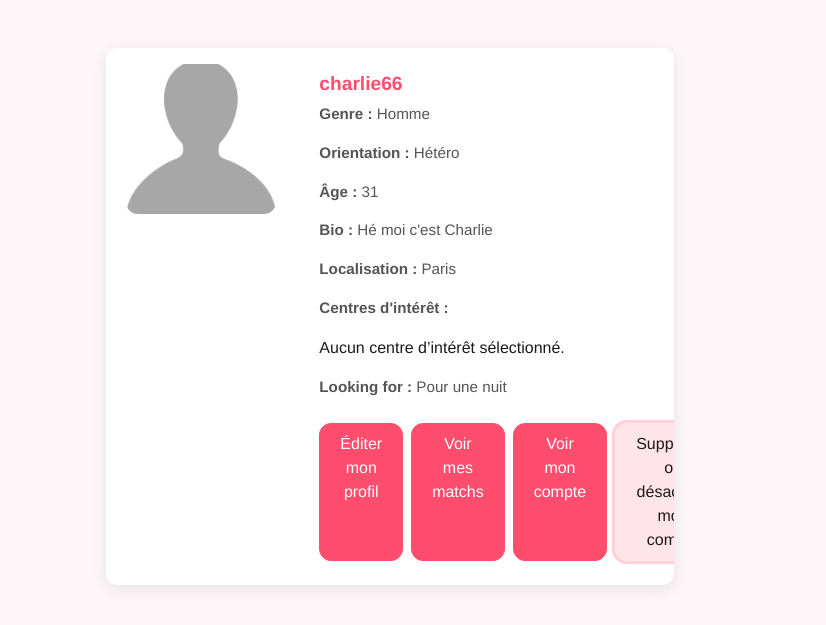
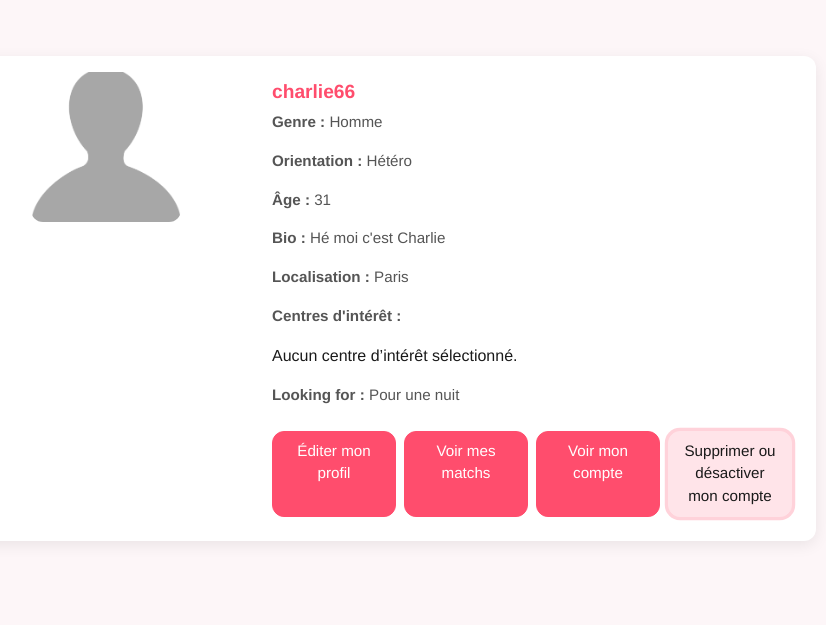
Before and after one commit to samyachd/simplove, a Django app: page /profiles/ in a window 1280 px wide. Shown: the part 63-688 px from the top of the page, without its empty margins (250-1076 px from the left). Run offline with Django 5.2, Linux system fonts and the light colour scheme; a user stored in the database is signed in; data comes from the database, SQL or seed files in the repository; some libraries are stand-ins or nearby versions.

Commit message:
réparation du style page profil

```diff
--- a/static/css/style.css
+++ b/static/css/style.css
@@ -171,6 +171,19 @@ h4, .h4{ font-size:1.25rem; font-weight:500; }
   color: #fff !important;
 }
 
+.simplove-profile-view-btn-container a.btn {
+  flex: 1;
+  text-align: center;
+  padding: 0.5rem 0.75rem;
+  font-size: 0.95rem;
+  white-space: normal;
+}
+
+.simplove-profile-view-btn-container {
+  flex-wrap: wrap;
+  gap: 0.5rem;
+}
+
 /* ======================= */
 /* Container / Grid utils  */
 /* ======================= */
@@ -220,9 +233,13 @@ h4, .h4{ font-size:1.25rem; font-weight:500; }
 
 /* Profile view container */
 .profile-view-container, .simplove-profile-view-container{
-  max-width: 600px;
+  max-width: 900px;
   margin: 2rem auto;
-  padding: 1rem;
+  padding: 1.5rem;
+}
+
+.simplove-profile-card {
+  min-height: auto; /* ajuste selon ton besoin */
 }
 
 /* ======================= */
```
